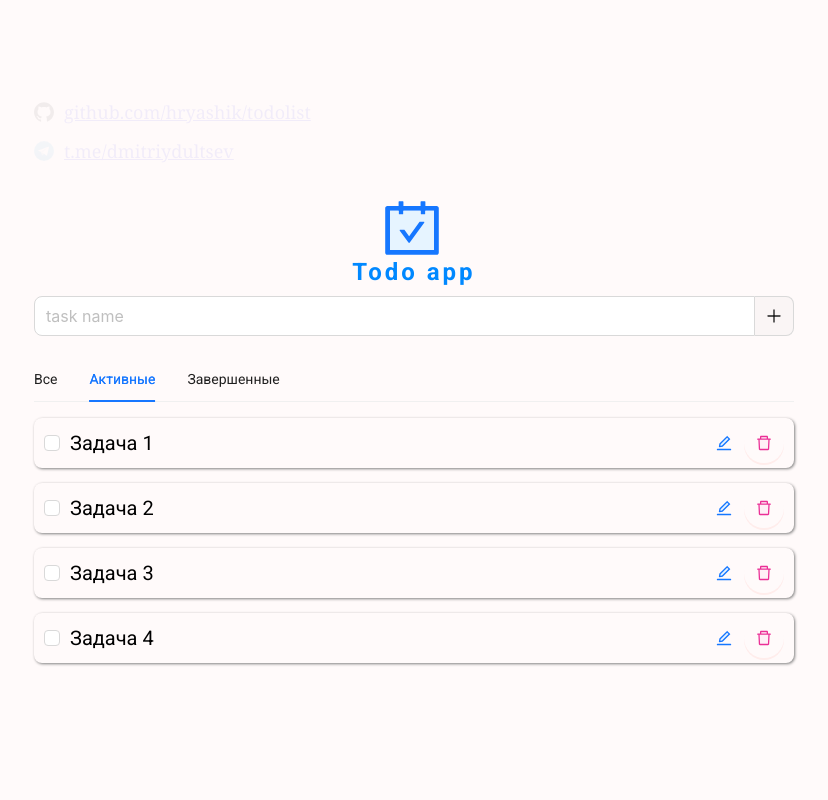
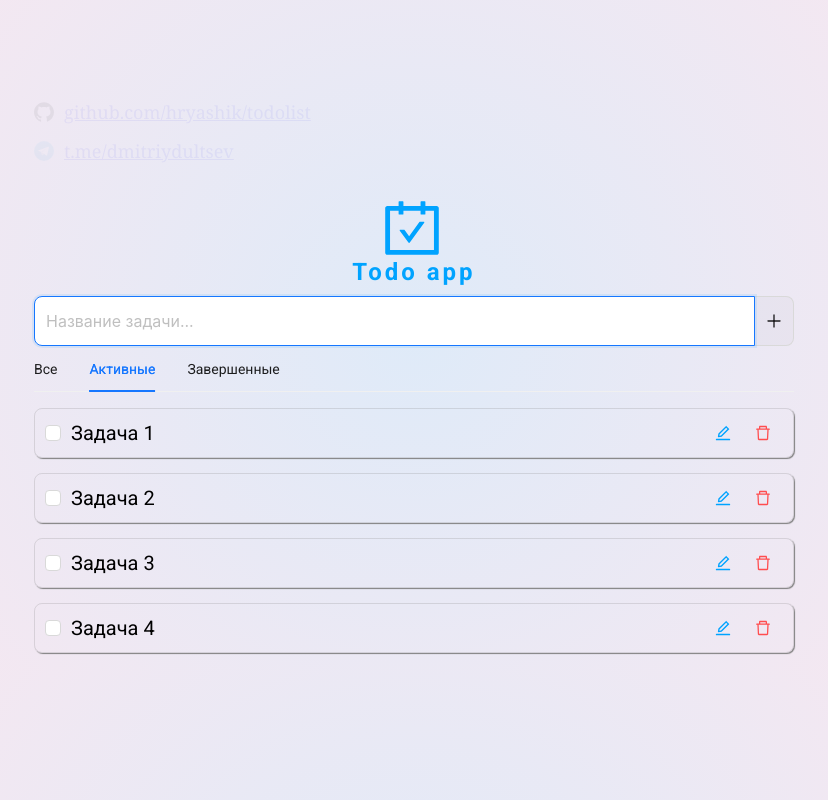
Before and after one commit to hryashik/todo, a React (Vite) app: page / in a window 1280 px wide. Shown: the whole page, without its empty margins (226-1054 px from the left). Built offline with nearby package versions, Linux system fonts and the light colour scheme.

Commit message:
some upd css

```diff
--- a/src/App.css
+++ b/src/App.css
@@ -6,7 +6,8 @@
 }
 
 body {
-    background-color: snow;
+    background: rgb(148, 187, 233);
+    background: radial-gradient(circle, rgba(148, 187, 233, 0.3) 0%, rgba(238, 174, 202, 0.3) 100%);
 }
 
 .main {
--- a/src/components/MainLogo/MainLogo.module.css
+++ b/src/components/MainLogo/MainLogo.module.css
@@ -43,7 +43,7 @@ img {
     align-items: center;
     flex-direction: column;
     margin-bottom: 10px;
-    color: rgb(0, 136, 255);
+    color: #00a3ff;
     letter-spacing: 3px;
 }
 
--- a/src/components/MainLogo/MainLogo.tsx
+++ b/src/components/MainLogo/MainLogo.tsx
@@ -1,4 +1,8 @@
-import { BulbTwoTone, CarryOutTwoTone, GithubOutlined } from '@ant-design/icons'
+import {
+  CarryOutOutlined,
+  CarryOutTwoTone,
+  GithubOutlined,
+} from '@ant-design/icons'
 import styles from './MainLogo.module.css'
 import telegram from '../../assets/telegram.svg'
 
@@ -23,7 +27,7 @@ function MainLogo() {
         </div>
       </div>
       <div className={styles.main__title}>
-        <CarryOutTwoTone />
+        <CarryOutOutlined />
         <h2>Todo app</h2>
       </div>
     </div>
--- a/src/modules/TaskModule/components/MyInputs/MainInput.tsx
+++ b/src/modules/TaskModule/components/MyInput/MainInput.tsx
@@ -1,9 +1,10 @@
 import { PlusOutlined, UserOutlined } from '@ant-design/icons'
-import { Input } from 'antd'
+import { Button, Input } from 'antd'
 import React, { useContext } from 'react'
 import { useState } from 'react'
 import { TaskContext } from '../..'
 import createTaskAC from '../../reducers/actionCreators/createTaskAC'
+import styles from './MyInput.module.scss'
 
 function MyInput() {
   const [value, setValue] = useState<string>('')
@@ -15,15 +16,23 @@ function MyInput() {
     dispatch(createTaskAC(value))
     setValue('')
   }
+  function enterHandler(e: React.KeyboardEvent<HTMLInputElement>) {
+    if (e.key === 'Enter') {
+      dispatch(createTaskAC(value))
+      setValue('')
+    }
+  }
   console.log('@input')
   return (
-    <div style={{ marginBottom: '20px' }}>
+    <div className={styles.main}>
       <Input
         size='large'
-        placeholder='task name'
+        placeholder='Название задачи...'
+        autoFocus={true}
         addonAfter={<PlusOutlined onClick={clickHandler} />}
         value={value}
         onChange={changeHandler}
+        onKeyDown={enterHandler}
       />
     </div>
   )
--- /dev/null
+++ b/src/modules/TaskModule/components/MyInput/MyInput.module.scss
@@ -0,0 +1,14 @@
+.main {
+  /* margin-bottom: 10px; */
+
+  input {
+    height: 50px;
+    background: none;
+    transition: 0.3s;
+
+    &:focus {
+      transition: 0.3s;
+      background: white;
+    }
+  }
+}
--- a/src/modules/TaskModule/components/Task/Task.module.scss
+++ b/src/modules/TaskModule/components/Task/Task.module.scss
@@ -5,9 +5,15 @@
     display: flex;
     align-items: center;
     justify-content: space-between;
-    box-shadow: 1px 1px 3px grey;
+    box-shadow: 1px 1px 1px grey;
+    border: 1px solid rgba(128, 128, 128, 0.229);
     font-size: 20px;
     border-radius: 8px;
+
+
+    &:hover {
+        box-shadow: 2px 2px 5px grey;
+    }
 }
 
 .title {
--- a/src/modules/TaskModule/index.tsx
+++ b/src/modules/TaskModule/index.tsx
@@ -1,6 +1,6 @@
 import { createContext, useEffect, useReducer, useState } from 'react'
 import TasksList from './components/TasksLists/TasksLists'
-import MyInput from './components/MyInputs/MainInput'
+import MyInput from './components/MyInput/MainInput'
 import getAllTasks from './api/getAllTasks'
 import taskReducer from './reducers/taskReducer'
 import fetchTasksAC from './reducers/actionCreators/fetchTasksAC'
--- a/src/modules/TaskModule/ui/DeleteButton/DeleteButton.tsx
+++ b/src/modules/TaskModule/ui/DeleteButton/DeleteButton.tsx
@@ -1,4 +1,8 @@
-import { DeleteTwoTone, QuestionCircleOutlined } from '@ant-design/icons'
+import {
+  DeleteTwoTone,
+  QuestionCircleOutlined,
+  DeleteOutlined,
+} from '@ant-design/icons'
 import { Button, Popconfirm, Tooltip } from 'antd'
 
 interface IProps {
@@ -13,15 +17,15 @@ const DeleteButton: React.FC<IProps> = ({ onConfirm }) => {
       cancelText='Отмена'
       title='Удаление задачи'
       description='Вы уверены, что хотите удалить задачу?'
-      icon={<QuestionCircleOutlined style={{ color: 'red' }} />}
+      icon={<QuestionCircleOutlined />}
     >
       <Tooltip title='Удалить'>
         <Button
           size='large'
-          type='ghost'
-          shape='circle'
+          type='text'
+          shape='default'
           danger={true}
-          icon={<DeleteTwoTone twoToneColor='#eb2f96' />}
+          icon={<DeleteOutlined />}
         />
       </Tooltip>
     </Popconfirm>
--- a/src/modules/TaskModule/ui/EditButton/EditButton.tsx
+++ b/src/modules/TaskModule/ui/EditButton/EditButton.tsx
@@ -1,4 +1,4 @@
-import { EditTwoTone } from '@ant-design/icons'
+import { EditTwoTone, EditOutlined } from '@ant-design/icons'
 import { Button, Tooltip } from 'antd'
 import React from 'react'
 
@@ -12,9 +12,9 @@ function EditButton({ onClick }: IProps) {
       <Button
         onClick={onClick}
         size='large'
-        type='ghost'
-        shape='circle'
-        icon={<EditTwoTone />}
+        type='text'
+        shape='default'
+        icon={<EditOutlined style={{ color: '#00a3ff' }} />}
       />
     </Tooltip>
   )
```
